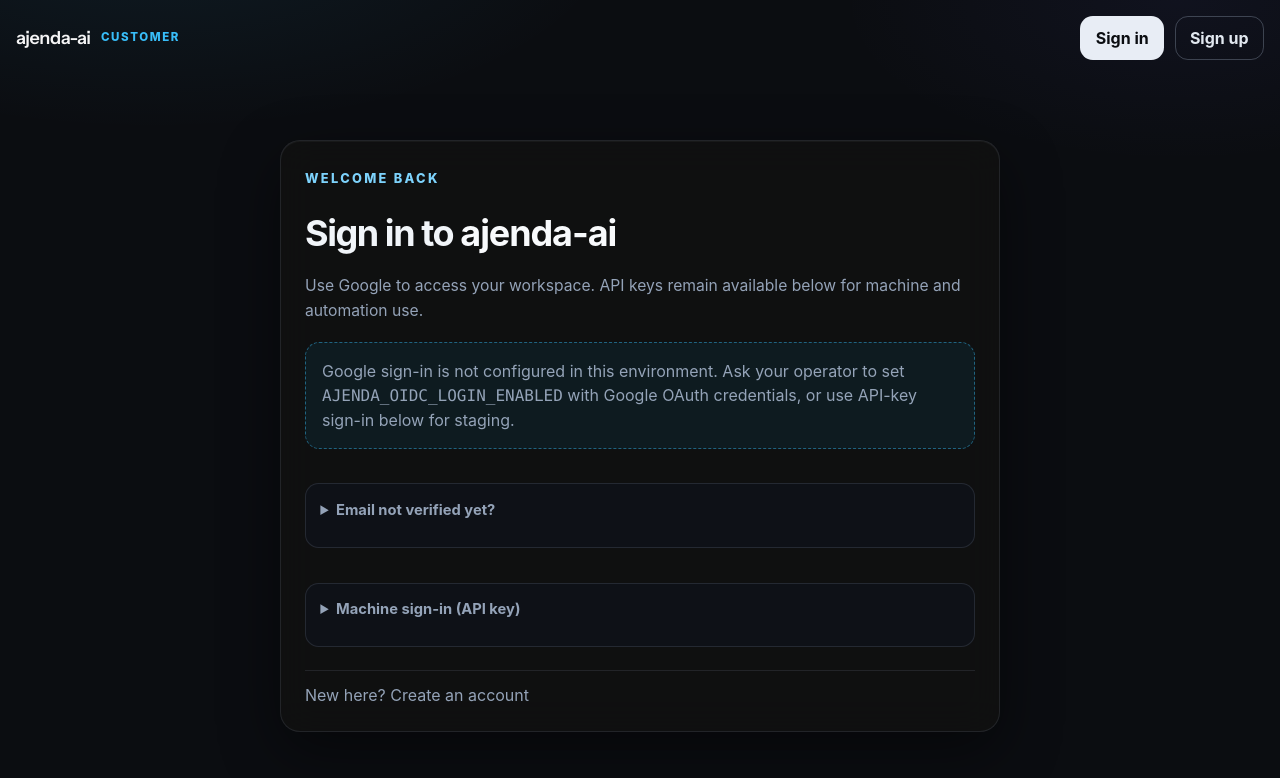
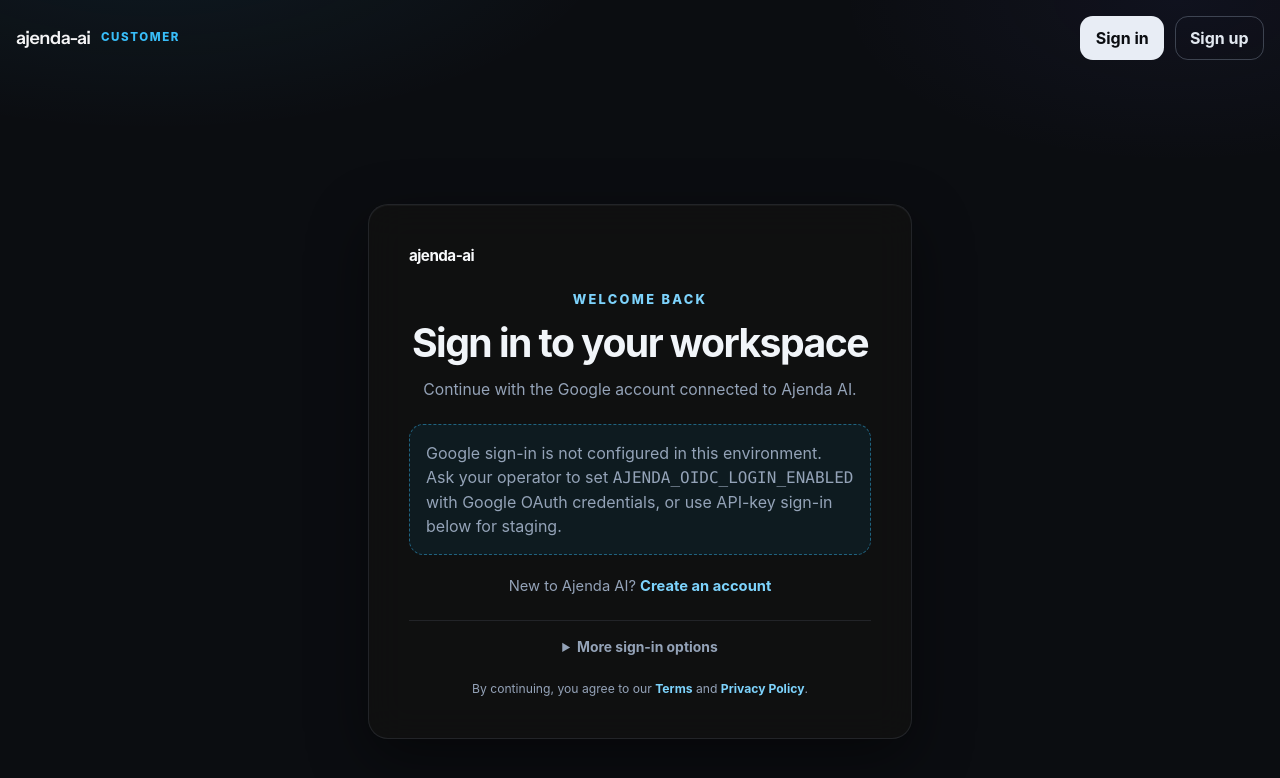
Before and after one commit to 1devteam/ajenda-ai, a React (Vite) app in the folder frontend/: page /signin in a window 1280 px wide. Shown: the top 778 px of the page. Built offline with nearby package versions, Linux system fonts and the light colour scheme; no server answers.

Commit message:
refactor(frontend): simplify sign-in experience (#346)
* refactor(frontend): simplify sign-in experience

* style(frontend): polish sign-in page

```diff
--- a/frontend/src/pages/SignInPage.tsx
+++ b/frontend/src/pages/SignInPage.tsx
@@ -100,16 +100,19 @@
   }
 
   return (
-    <main className="page-shell narrow">
-      <section className="panel auth-panel">
+    <main className="page-shell narrow auth-page-shell">
+      <section className="panel auth-panel auth-panel-clean">
+        <Link className="auth-brand" to="/" aria-label="Ajenda AI home">
+          ajenda-ai
+        </Link>
+
+        <header className="auth-heading">
           <p className="eyebrow">Welcome back</p>
-        <h1>
-          Sign in to <span className="brand-inline">ajenda-ai</span>
-        </h1>
+          <h1>Sign in to your workspace</h1>
           <p className="auth-lead">
-          Use Google to access your workspace. API keys remain available below for machine and
-          automation use.
+            Continue with the Google account connected to Ajenda AI.
           </p>
+        </header>
 
         {expiredNotice ? (
           <div className="inline-error" role="alert">
@@ -126,36 +129,41 @@
               onClick={() => void handleOidcSignIn()}
             />
             <p className="muted auth-hint">
-              Your Google email must match the address you used to create and verify your account.
-              Use <strong>{window.location.origin}</strong> consistently when signing in locally.
+              Use the same Google account you used when creating your workspace.
             </p>
           </div>
         ) : (
           <OidcUnavailableNotice />
         )}
 
-        <details className="staging-signin">
-          <summary>Email not verified yet?</summary>
+        <p className="auth-account-prompt">
+          New to Ajenda AI? <Link to="/signup">Create an account</Link>
+        </p>
+
+        <details className="auth-more-options">
+          <summary>More sign-in options</summary>
+          <div className="auth-more-content">
+            <section className="auth-option-section">
+              <h2>Account verification</h2>
               <VerificationHelpPanel
-            introText={
-              "Google sign-in requires a verified account. Resend verification, then finish at /verify-email."
-            }
+                introText="Resend your verification email or finish verifying an existing account."
                 onVerifyNow={(verifyToken) => {
                   navigate(`/verify-email?token=${encodeURIComponent(verifyToken)}`);
                 }}
                 disabled={loading}
               />
-        </details>
+            </section>
 
-        <details className="staging-signin">
-          <summary>Machine sign-in (API key)</summary>
+            <section className="auth-option-section">
+              <h2>Developer access</h2>
+              <p className="muted">Use an API key for machine and automation access.</p>
               <form className="form-grid" onSubmit={(event) => void handleApiKeySubmit(event)}>
                 <label>
                   Tenant ID
                   <input
                     value={tenantId}
                     onChange={(event) => setTenantId(event.target.value)}
-                placeholder="26f72911-6433-4ef4-bdcd-cc7609f9c254"
+                    placeholder="Tenant ID"
                     required
                     spellCheck={false}
                   />
@@ -165,7 +173,7 @@
                   <input
                     value={apiKey}
                     onChange={(event) => setApiKey(event.target.value)}
-                placeholder="abcdefghijklmnopqrst.key_secret_part"
+                    placeholder="key_id.secret"
                     required
                     spellCheck={false}
                     autoComplete="off"
@@ -175,10 +183,13 @@
                   {loading ? "Signing in..." : "Sign in with API key"}
                 </button>
               </form>
+            </section>
+          </div>
         </details>
 
-        <p className="muted auth-footer">
-          New here? <Link to="/signup">Create an account</Link>
+        <p className="muted auth-legal">
+          By continuing, you agree to our <Link to="/terms">Terms</Link> and{" "}
+          <Link to="/privacy">Privacy Policy</Link>.
         </p>
       </section>
 
--- a/frontend/src/styles.css
+++ b/frontend/src/styles.css
@@ -1475,3 +1475,135 @@
     grid-template-columns: 1fr;
   }
 }
+
+/* Human-first sign-in experience */
+.auth-page-shell {
+  display: grid;
+  place-items: center;
+  padding-top: clamp(2rem, 8vh, 5rem);
+}
+
+.auth-panel-clean {
+  position: relative;
+  width: 100%;
+  max-width: 34rem;
+  overflow: hidden;
+  gap: 1.4rem;
+  padding: clamp(1.5rem, 4vw, 2.5rem);
+  background:
+    radial-gradient(circle at 100% 0%, rgba(56, 189, 248, 0.1), transparent 34%),
+    rgba(10, 14, 20, 0.96);
+  border-color: rgba(125, 211, 252, 0.18);
+  box-shadow: 0 24px 70px rgba(0, 0, 0, 0.35);
+}
+
+.auth-brand {
+  width: fit-content;
+  color: #f8fafc;
+  font-size: 0.95rem;
+  font-weight: 750;
+  letter-spacing: -0.035em;
+  text-decoration: none;
+}
+
+.auth-heading {
+  display: grid;
+  gap: 0.65rem;
+  text-align: center;
+}
+
+.auth-heading .eyebrow {
+  margin: 0;
+}
+
+.auth-heading h1 {
+  font-size: clamp(1.8rem, 5vw, 2.45rem);
+}
+
+.auth-heading .auth-lead {
+  max-width: 29rem;
+  margin-inline: auto;
+}
+
+.auth-panel-clean .auth-primary-actions {
+  gap: 0.75rem;
+}
+
+.auth-panel-clean .oidc-button {
+  min-height: 3.25rem;
+  border-radius: 0.9rem;
+}
+
+.auth-panel-clean .auth-hint {
+  text-align: center;
+}
+
+.auth-account-prompt {
+  margin: -0.15rem 0 0;
+  color: #94a3b8;
+  text-align: center;
+  font-size: 0.92rem;
+}
+
+.auth-account-prompt a,
+.auth-legal a {
+  color: #7dd3fc;
+  font-weight: 650;
+  text-decoration: none;
+}
+
+.auth-account-prompt a:hover,
+.auth-legal a:hover {
+  text-decoration: underline;
+}
+
+.auth-more-options {
+  border-top: 1px solid rgba(148, 163, 184, 0.14);
+  padding-top: 1rem;
+}
+
+.auth-more-options > summary {
+  cursor: pointer;
+  color: #94a3b8;
+  text-align: center;
+  font-size: 0.87rem;
+  font-weight: 650;
+  list-style-position: inside;
+}
+
+.auth-more-options[open] > summary {
+  color: #cbd5e1;
+}
+
+.auth-more-content {
+  display: grid;
+  gap: 1.5rem;
+  margin-top: 1.25rem;
+}
+
+.auth-option-section {
+  display: grid;
+  gap: 0.85rem;
+}
+
+.auth-option-section + .auth-option-section {
+  border-top: 1px solid rgba(148, 163, 184, 0.14);
+  padding-top: 1.25rem;
+}
+
+.auth-option-section h2 {
+  margin: 0;
+  color: #e2e8f0;
+  font-size: 1rem;
+}
+
+.auth-option-section p {
+  margin: 0;
+}
+
+.auth-legal {
+  margin: 0;
+  text-align: center;
+  font-size: 0.76rem;
+  line-height: 1.5;
+}
```
Lines whose indentation alone changed are shown as unchanged.
